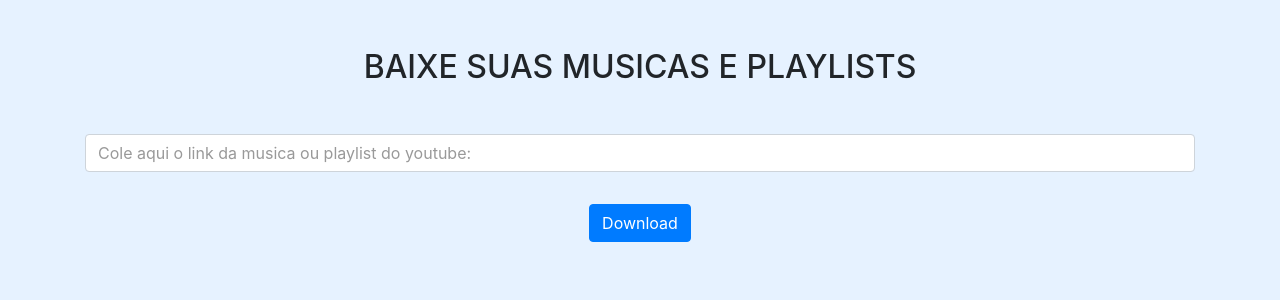
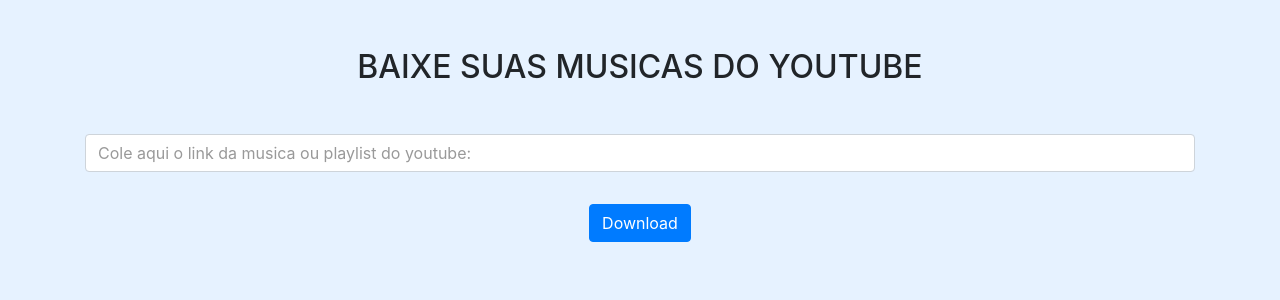
Before and after one commit to obrendosantiago/baixatube, a Flask app: page / in a window 1280 px wide. Shown: the part 48-348 px from the top of the page. Run offline with Flask 2, Linux system fonts and the light colour scheme; some libraries are stand-ins or nearby versions.

Commit message:
Update index.html

```diff
--- a/templates/index.html
+++ b/templates/index.html
@@ -1,6 +1,8 @@
 <!doctype html>
 <html lang="en">
 <head>
+    <script async src="https://pagead2.googlesyndication.com/pagead/js/adsbygoogle.js?client=ca-pub-8638765341726832"
+     crossorigin="anonymous"></script>
     <!-- Required meta tags -->
     <meta charset="utf-8">
     <meta name="viewport" content="width=device-width, initial-scale=1, shrink-to-fit=no">
@@ -28,7 +30,7 @@
 </header>
 
 <div class="container my-5">
-    <h2 class="text-center">BAIXE SUAS MUSICAS E PLAYLISTS</h2>
+    <h2 class="text-center">BAIXE SUAS MUSICAS DO YOUTUBE</h2>
     {% if error %}
         <div class="alert alert-danger mt-3" role="alert">
             LINK INVALIDO! Por favor adicione um link valido.
```
